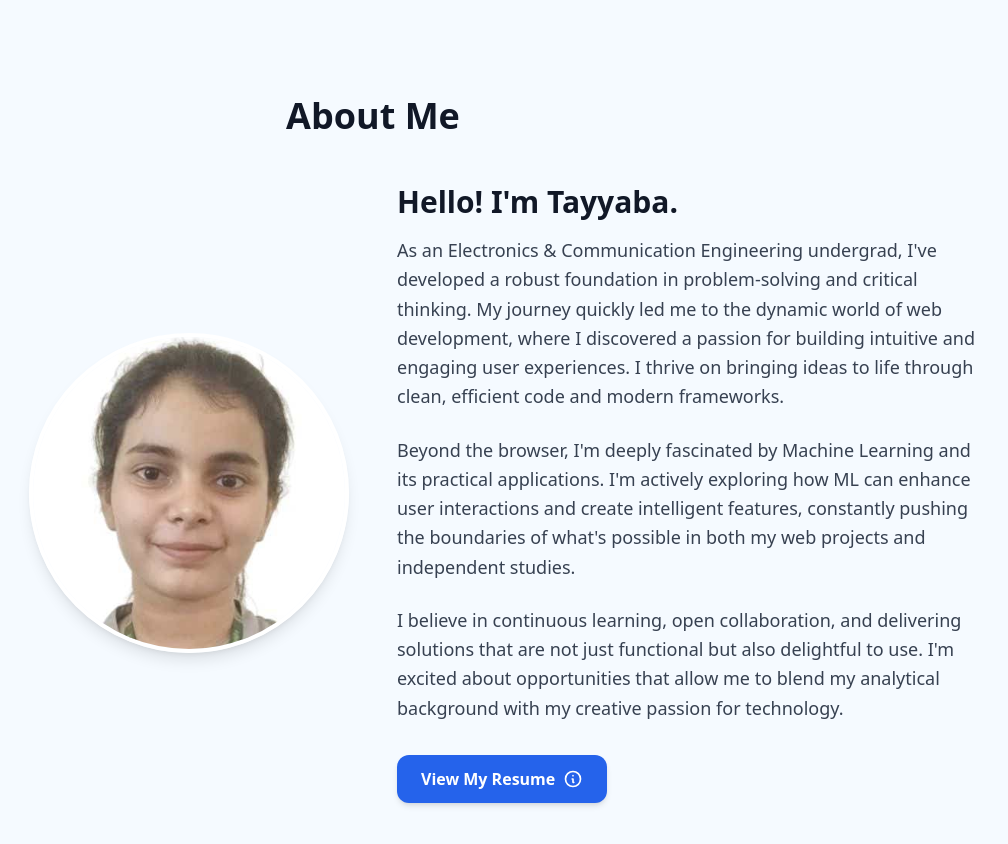
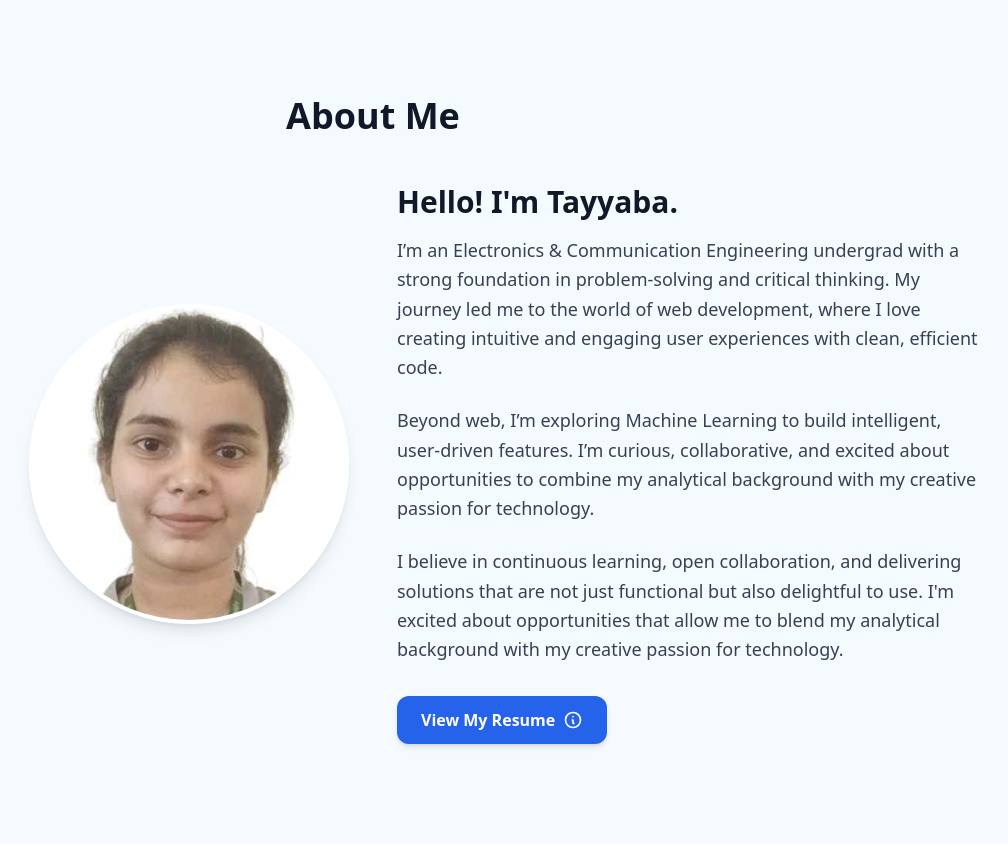
Before and after one commit to Tayyabaankalgi/Tayyaba_portfolio, a Next.js app: page /about in a window 1280 px wide. Shown: the top 844 px of the page, without its empty margins (267-1275 px from the left). Built offline with nearby package versions, Linux system fonts and the light colour scheme; a web font is replaced by a local one.

Commit message:
Update page.tsx

```diff
--- a/app/about/page.tsx
+++ b/app/about/page.tsx
@@ -30,11 +30,11 @@ export default function About() {
             </h3>
 
             <p className="text-lg text-gray-700 mb-6 leading-relaxed">
-              As an Electronics & Communication Engineering undergrad, I've developed a robust foundation in problem-solving and critical thinking. My journey quickly led me to the dynamic world of web development, where I discovered a passion for building intuitive and engaging user experiences. I thrive on bringing ideas to life through clean, efficient code and modern frameworks.
+              I’m an Electronics & Communication Engineering undergrad with a strong foundation in problem-solving and critical thinking. My journey led me to the world of web development, where I love creating intuitive and engaging user experiences with clean, efficient code.
             </p>
 
             <p className="text-lg text-gray-700 mb-6 leading-relaxed">
-              Beyond the browser, I'm deeply fascinated by Machine Learning and its practical applications. I'm actively exploring how ML can enhance user interactions and create intelligent features, constantly pushing the boundaries of what's possible in both my web projects and independent studies.
+              Beyond web, I’m exploring Machine Learning to build intelligent, user-driven features. I’m curious, collaborative, and excited about opportunities to combine my analytical background with my creative passion for technology.
             </p>
 
             <p className="text-lg text-gray-700 leading-relaxed">
```
